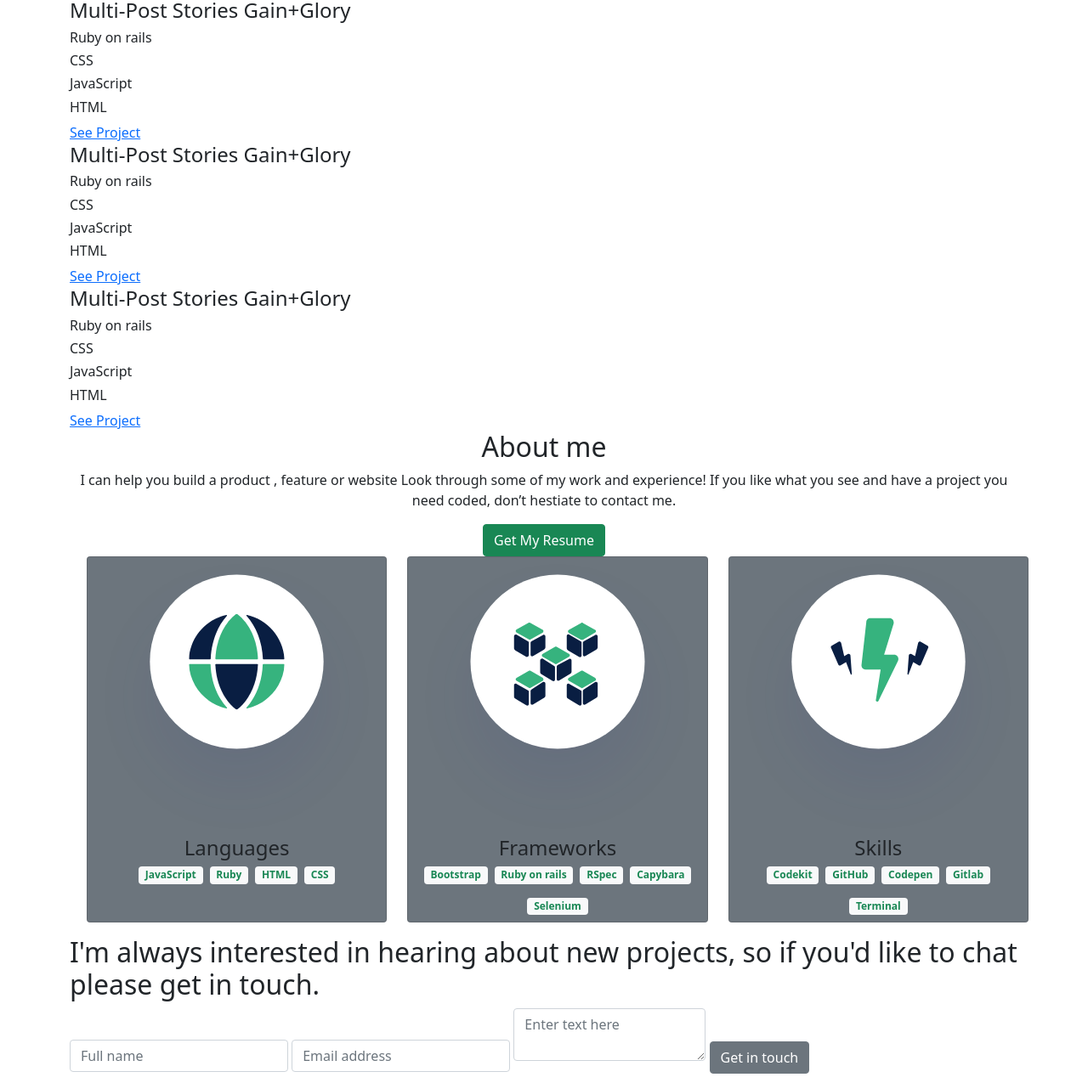
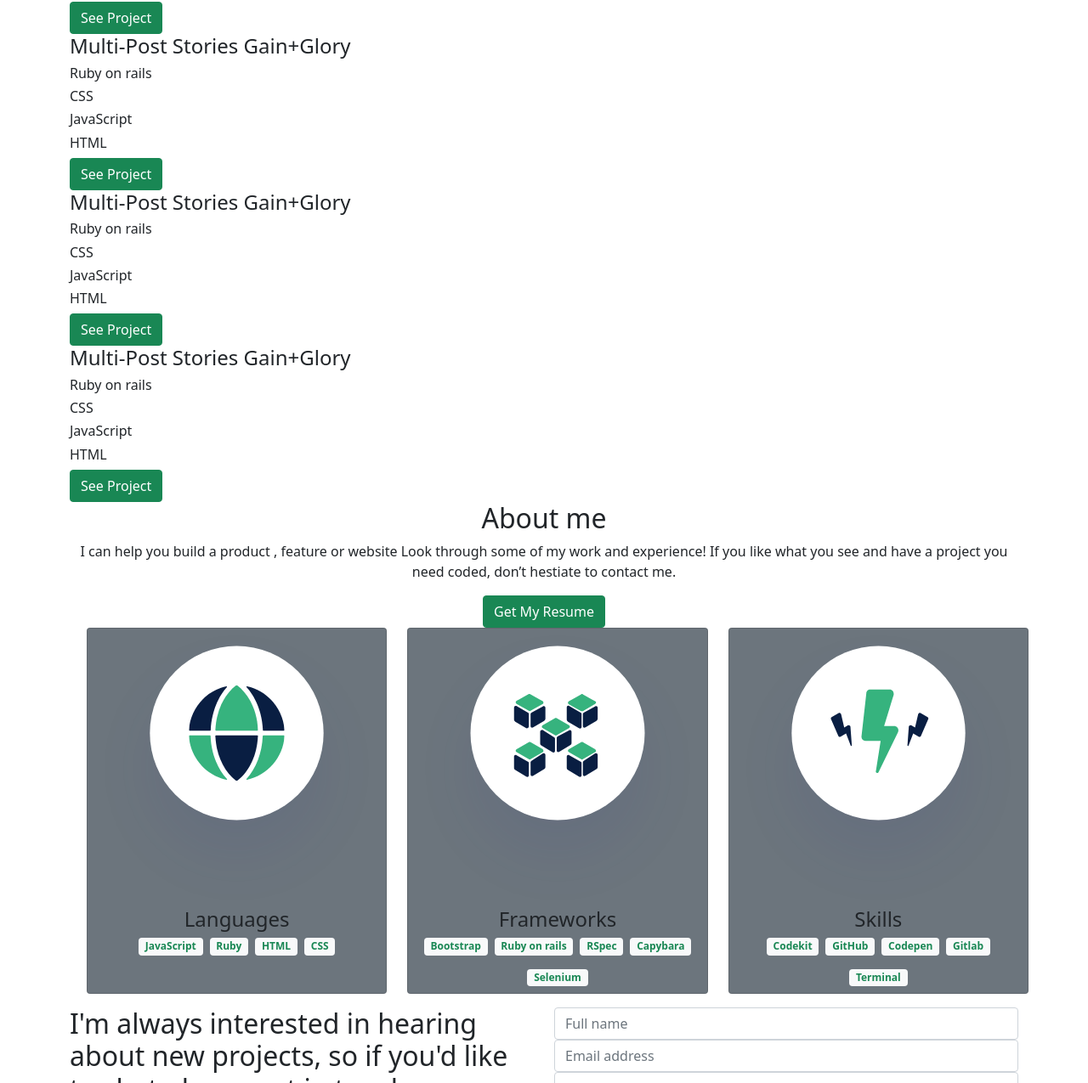
Before and after one commit to Sahar-AbdelSamad/Portfolio-using-Bootstrap, a website: page index.html in a window 1280 px wide. Shown: the part 955-2230 px from the top of the page at 85% size. Drawn offline with nearby package versions, Linux system fonts and the light colour scheme.

Commit message:
Add bootstrap buttons and styled form a little more

```diff
--- a/index.html
+++ b/index.html
@@ -13,7 +13,7 @@
     <nav class="navbar navbar-expand-sm sticky-top navbar-light">
         <div class="container-fluid">
             <a class="navbar-brand" href="#">Welcome</a>
-            <button class="navbar-toggler" type="button" data-bs-toggle="collapse" data-bs-target="#collapsibleNavbar"><span class="navbar-toggler-icon"></span></button>
+            <button class="navbar-toggler btn btn-success" type="button" data-bs-toggle="collapse" data-bs-target="#collapsibleNavbar"><span class="navbar-toggler-icon"></span></button>
             <div class="collapse navbar-collapse" id="collapsibleNavbar">
                 <div class="container-fluid">
                     <ul class="navbar-nav justify-content-center">
@@ -63,7 +63,7 @@
                         <h6>JavaScript</h6>
                         <h6>HTML</h6>
                     </div>
-                    <a href="#">See Project</a>
+                    <a class="btn btn-success" href="#">See Project</a>
                 </div>
             </div>
             <div>
@@ -75,7 +75,7 @@
                         <h6>JavaScript</h6>
                         <h6>HTML</h6>
                     </div>
-                    <a href="#">See Project</a>
+                    <a class="btn btn-success" href="#">See Project</a>
                 </div>
             </div>
             <div>
@@ -87,7 +87,7 @@
                         <h6>JavaScript</h6>
                         <h6>HTML</h6>
                     </div>
-                    <a href="#">See Project</a>
+                    <a class="btn btn-success" href="#">See Project</a>
                 </div>
             </div>
             <div>
@@ -99,7 +99,7 @@
                         <h6>JavaScript</h6>
                         <h6>HTML</h6>
                     </div>
-                    <a href="#">See Project</a>
+                    <a class="btn btn-success" href="#">See Project</a>
                 </div>
             </div>
             <div>
@@ -111,7 +111,7 @@
                         <h6>JavaScript</h6>
                         <h6>HTML</h6>
                     </div>
-                    <a href="#">See Project</a>
+                    <a class="btn btn-success" href="#">See Project</a>
                 </div>
             </div>
             <div>
@@ -123,7 +123,7 @@
                         <h6>JavaScript</h6>
                         <h6>HTML</h6>
                     </div>
-                    <a href="#">See Project</a>
+                    <a class="btn btn-success" href="#">See Project</a>
                 </div>
             </div>
         </div>
@@ -169,19 +169,23 @@
         </ul>
     </section>
     <!-- Form section -->
-    <section id="form-group">
-        <h2>I'm always interested in hearing about new projects, so if you'd like to chat please get in touch.</h2>
-        <form action="https://formspree.io/f/mbjwrpbr" method="POST">
-            <label for="name">
+    <section id="form-group" class="form-group row">
+        <div class="col">
+            <h2 class="col">I'm always interested in hearing about new projects, so if you'd like to chat please get in touch.</h2>
+        </div>
+        <form class="col" action="https://formspree.io/f/mbjwrpbr" method="POST">
+            <div class="row">
+                <label for="name" class="w-100">
             <input type="text" id="name" class="form-control" placeholder="Full name" maxlength="30" name="fullname" required>
         </label>
-            <label for="email">
+                <label for="email" class="w-100">
         <input type="email" id="email" placeholder="Email address" class="form-control" name="email" required>
         </label>
-            <label for="message">
+                <label for="message" class="w-100">
         <textarea name="msg" id="message" maxlength="500" placeholder="Enter text here" class="form-control" required></textarea>
             </label>
-            <button class="btn btn-secondary" type="submit">Get in touch</button>
+                <button class="btn btn-success " type="submit">Get in touch</button>
+            </div>
         </form>
     </section>
     <!-- Footer -->
```
